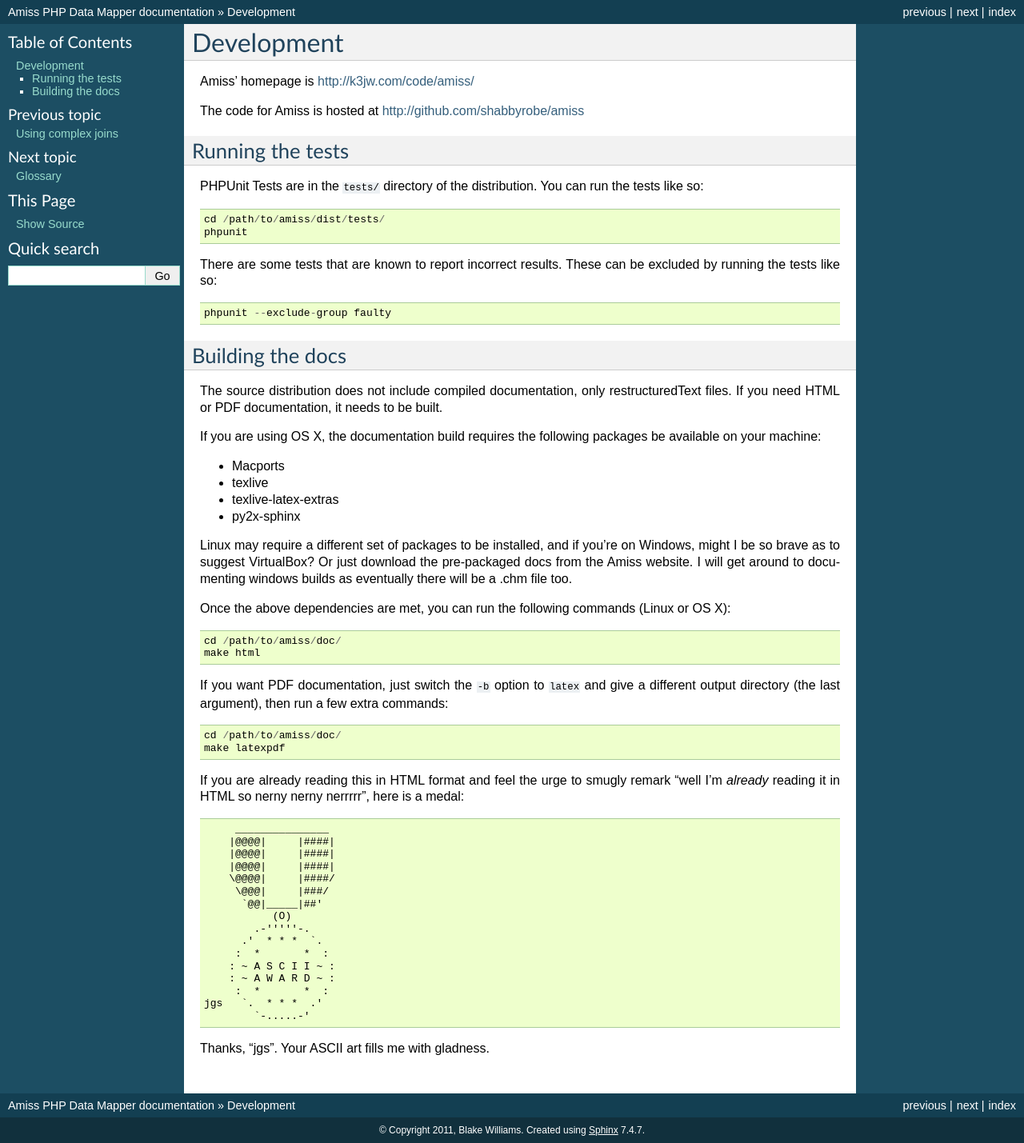
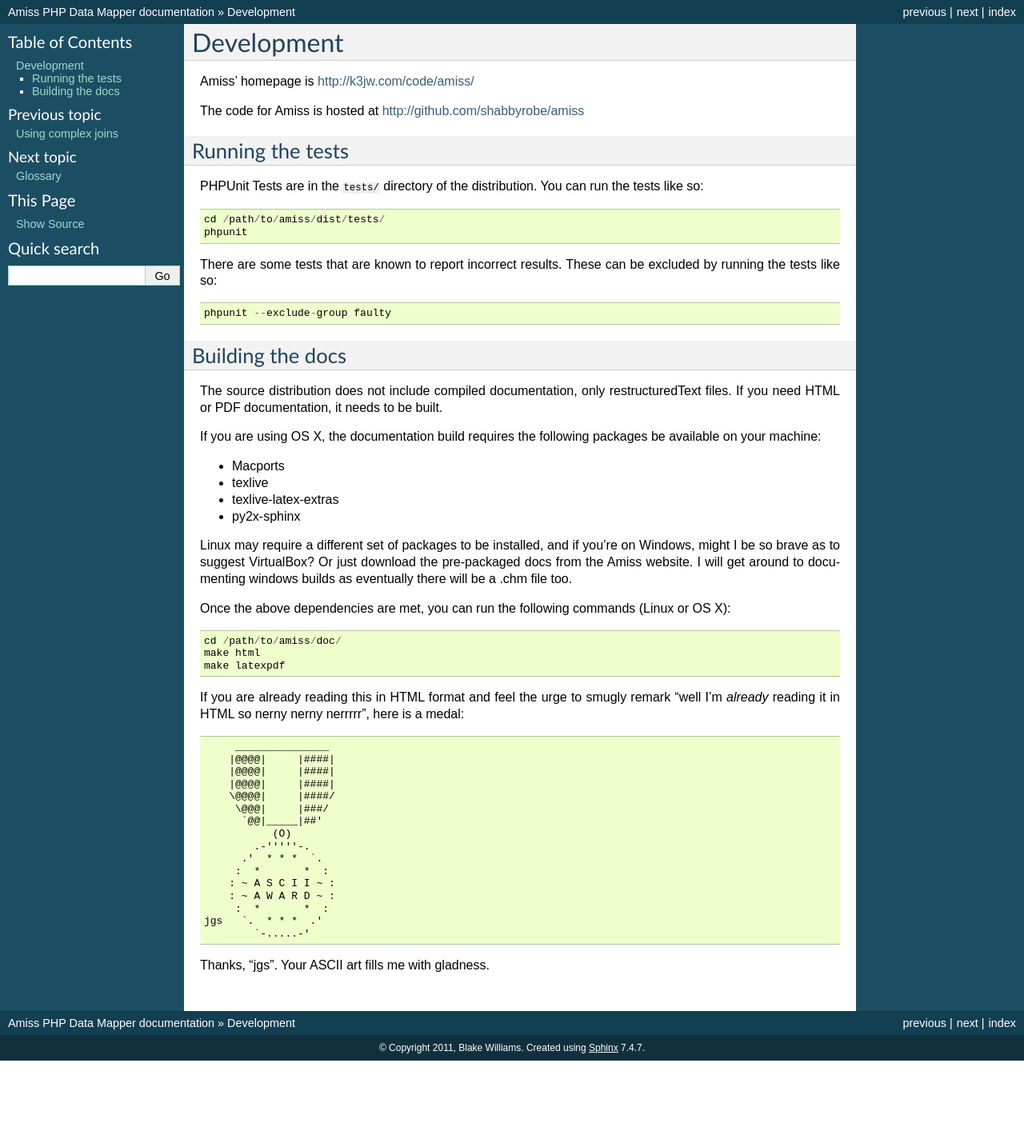
Before and after one commit to shabbyrobe/amiss, a Sphinx documentation site: the page built from doc/development.rst, in a window 1280 px wide. Shown: the whole page at 80% size. Built offline with Sphinx 7.4.7, drawn with Linux system fonts in a browser that asks for light colours; after the commit the page ends 1326 px from its top, so only the background shows below that.

Commit message:
removed redundant pdf docs

```diff
--- a/doc/development.rst
+++ b/doc/development.rst
@@ -38,11 +38,6 @@
 
     cd /path/to/amiss/doc/
     make html
-
-
-If you want PDF documentation, just switch the ``-b`` option to ``latex`` and give a different output directory (the last argument), then run a few extra commands::
-
-    cd /path/to/amiss/doc/
     make latexpdf
 
 
```
